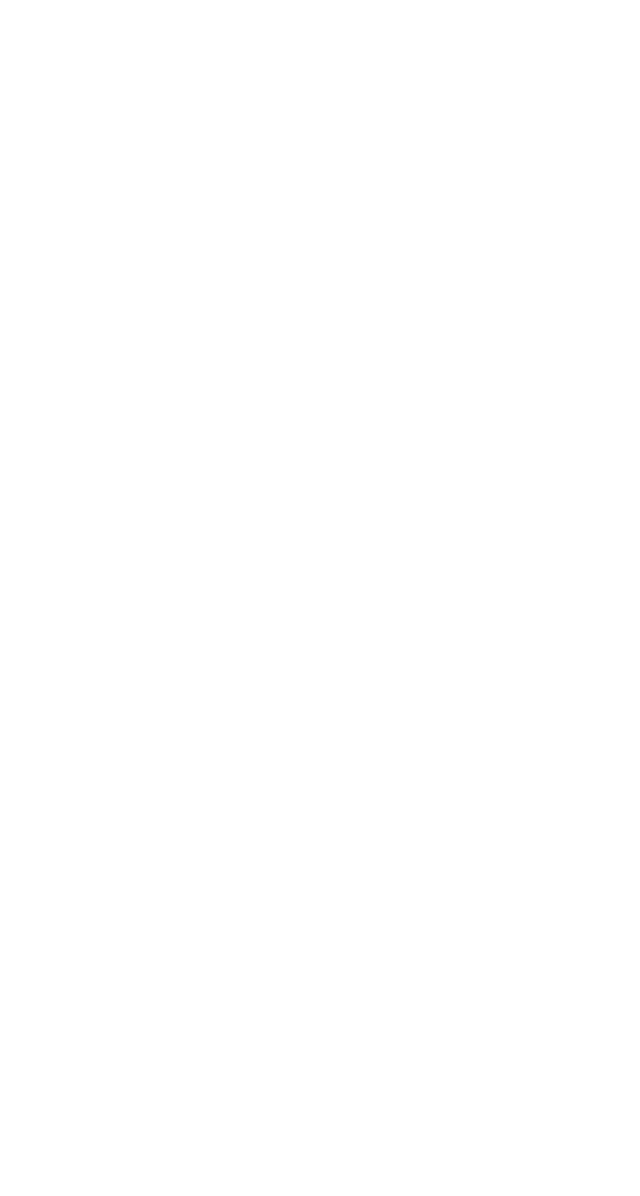
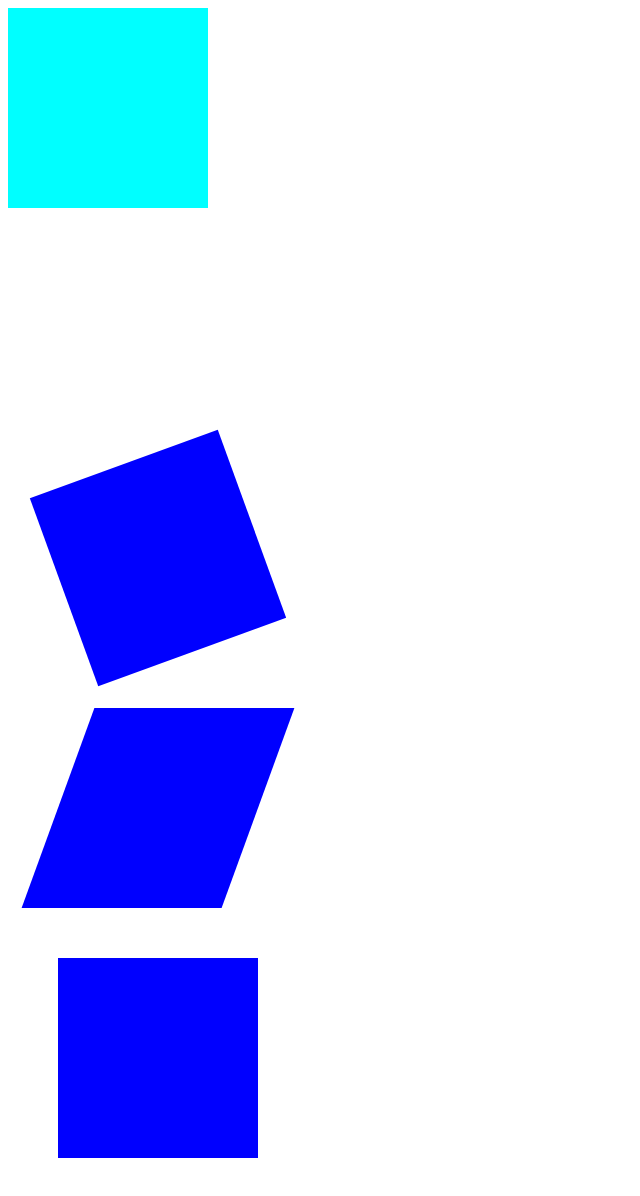
Before and after one commit to levintoo/animation, a plain HTML site: page index.html in a window 1280 px wide. Shown: the whole page, without its empty margins (0-640 px from the left). Before the commit the page ends 816 px from the top, so only its background shows below. Drawn offline with Linux system fonts and the light colour scheme.

Commit message:
first commit

```diff
--- a/index.html
+++ b/index.html
@@ -12,8 +12,12 @@
     <p>Lorem ipsum dolor sit, amet consectetur adipisicing elit.
          Ad sit, corporis at aliquid velit earum, quidem harum quam deserunt,
           nihil veritatis magni? Sequi quae vel enim officia, placeat dolorem ratione.</p> -->
-        <div>
+        <div class="box"></div>
+  <div class="content">
+    <div class="one"></div>
+    <div class="two"></div>
+    <div class="three"></div>
+  </div>
 
-        </div>
 </body>
 </html>
--- a/style.css
+++ b/style.css
@@ -3,15 +3,52 @@ body{
     width: 100%;
     height: 100vh;
 }
-div{
+.box{
     height: 200px;
     width: 200px;
     position: absolute;
-
-    animation: box 5s;
+    background-color: cyan;
+    animation: box 2s;
+}
+.content{
+    position: absolute;
+    top: 50vh;
+}
+.one{
+    margin: 50px;
+    width: 200px;
+    height: 200px;
+    background-color: blue;
+    transform: rotate(-20deg);
+}
+.two{
+    width: 200px;
+    height: 200px;
+    background-color: blue;
+    transform: skew(-20deg);
+    margin: 50px;
+}
+.three{
+    margin: 50px;
+    width: 200px;
+    height: 200px;
+    background-color: blue;
+    transition: width 2s, height 2s;
+}
+.three:hover{
+    width: 700px;
+    height: 200px;
 }
 @keyframes box{
-    0% {
+    from{
+        transform: rotate(-150deg);
+        left: -400px;
+    }
+    to{
+        transform: rotate(0deg);
+        left: 0;
+    }
+    /* 0% {
         top: 0;
         left: 0;
         background-color: aqua;
@@ -31,5 +68,5 @@ div{
         bottom: 0;
         left: 0;
         background-color: blue;
-    }
+    } */
 }
```
